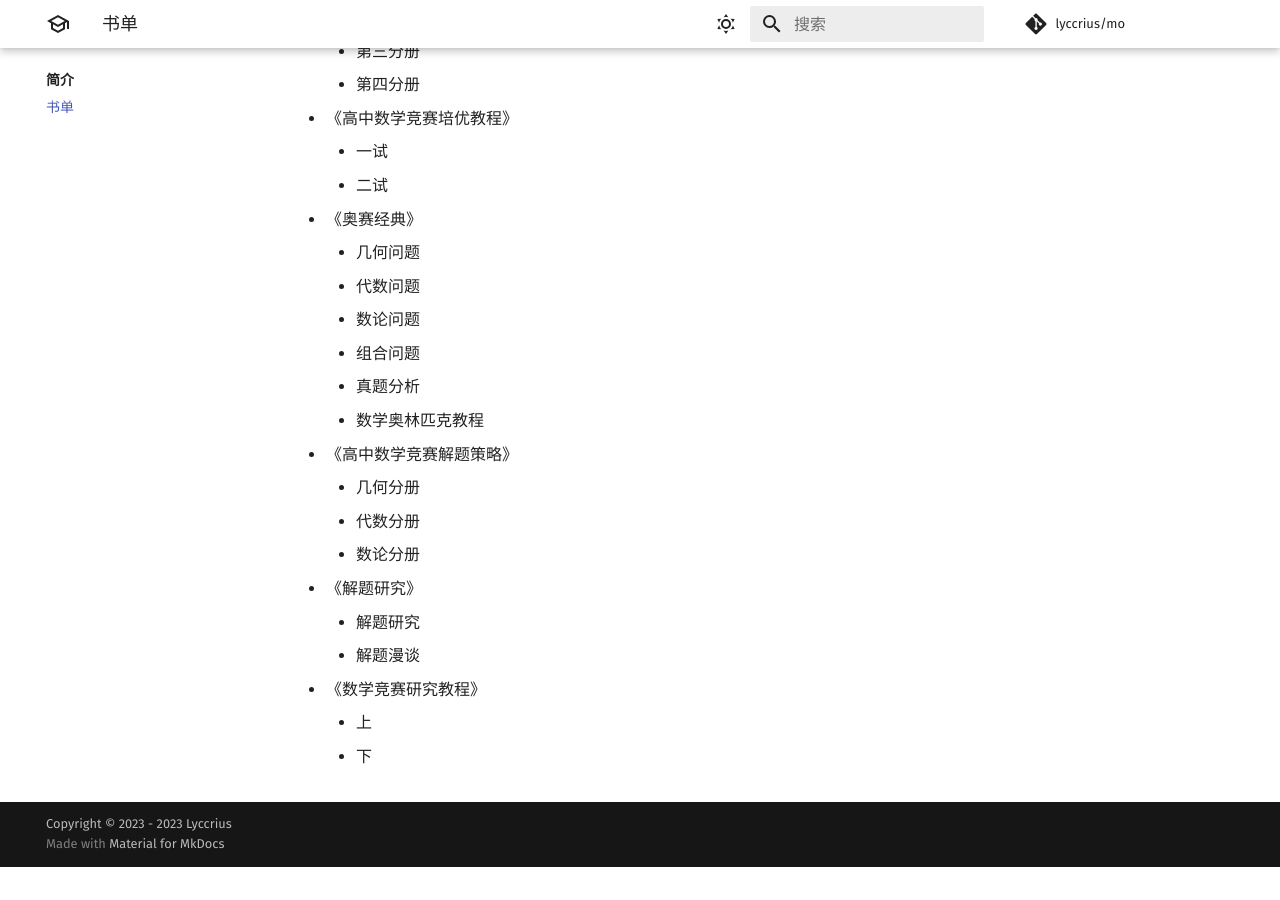
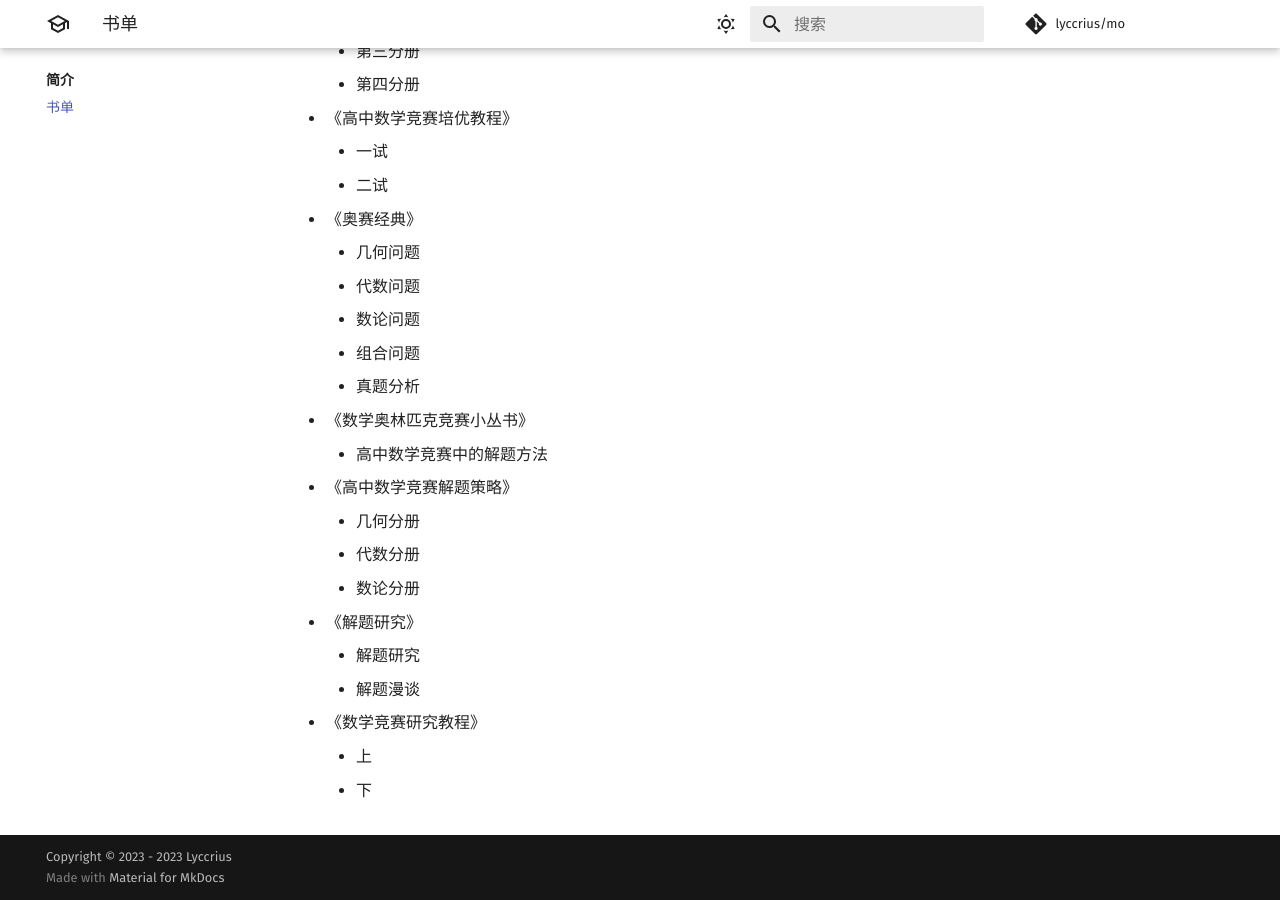
Before and after one commit to lyccrius/mo, an MkDocs documentation site: the page built from docs/list.md, in a window 1280 px wide and 900 px high, scrolled down 526 px. Built offline with MkDocs 1.6.1 and Material for MkDocs 9.7.7, drawn with Linux system fonts in a browser that asks for light colours; nearby versions of some CDN libraries; library files that are not in the unit come from our copies; comment, search, counter and statistics services are not loaded; before the commit the page ends 1393 px from its top, so only the background shows below that.

Commit message:
小蓝本

```diff
--- a/docs/list.md
+++ b/docs/list.md
@@ -19,7 +19,8 @@
 	*	数论问题
 	*	组合问题
 	*	真题分析
-	*	数学奥林匹克教程
+*	《数学奥林匹克竞赛小丛书》
+	*	高中数学竞赛中的解题方法
 *	《高中数学竞赛解题策略》
 	*	几何分册
 	*	代数分册
```
